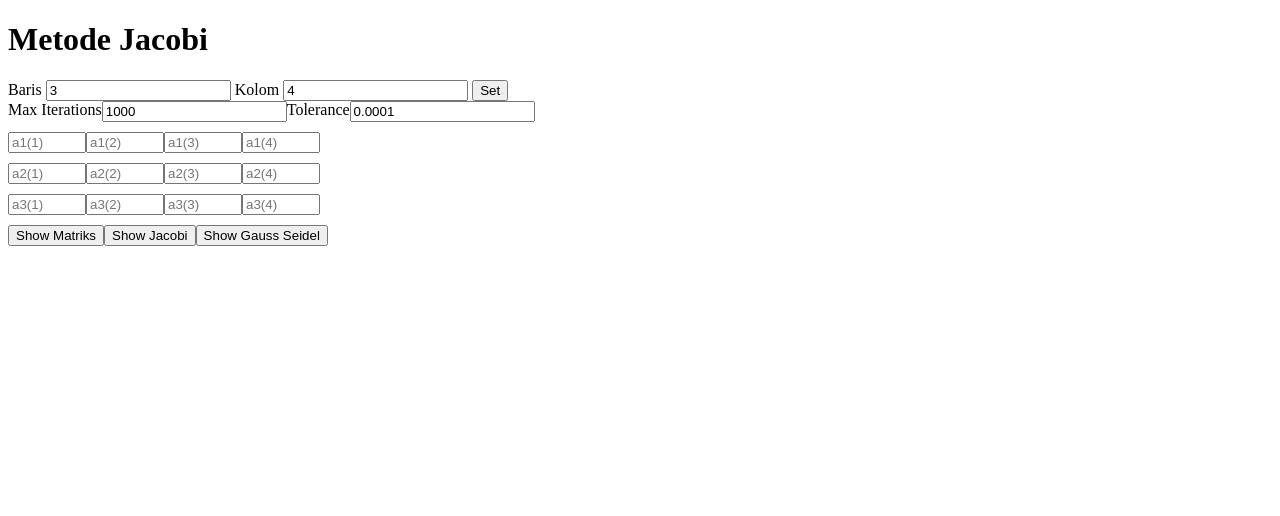
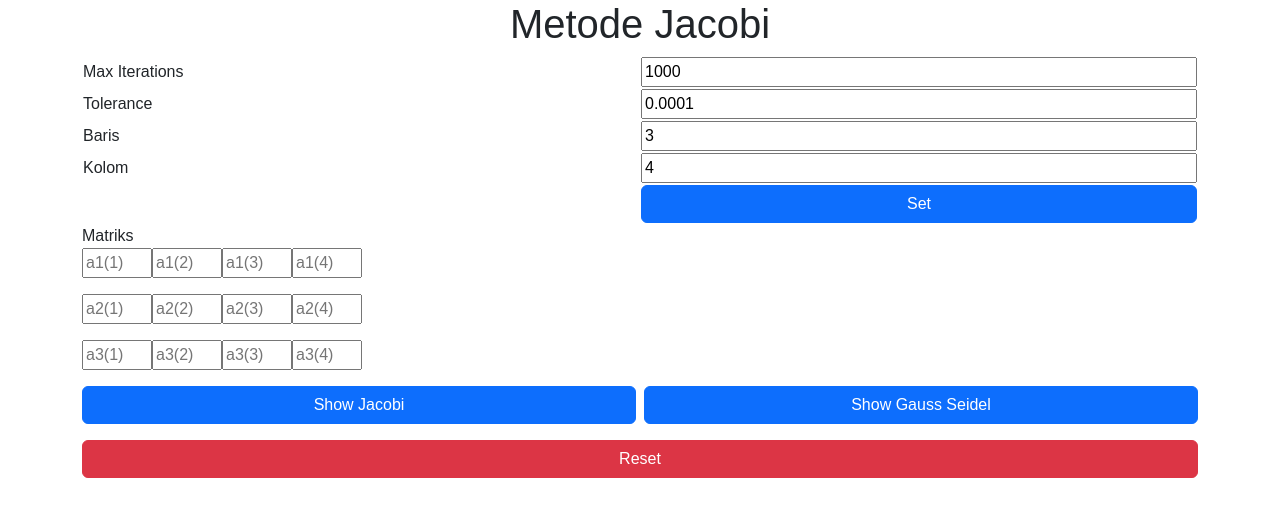
Before and after one commit to riyanfazrirahman/code-numerik-jacobi, a plain HTML site: page index.html in a window 1280 px wide. Both pictures are taken after a click on the button "Set". Drawn offline with nearby package versions, Linux system fonts and the light colour scheme.

Commit message:
fix the display

```diff
--- a/index.html
+++ b/index.html
@@ -4,18 +4,32 @@
         <meta charset="UTF-8">
         <meta name="viewport" content="width=device-width, initial-scale=1.0">
         <title>Jacobi</title>
+        <link
+            href="https://cdn.jsdelivr.net/npm/bootstrap@5.3.3/dist/css/bootstrap.min.css"
+            rel="stylesheet"
+            integrity="sha384-QWTKZyjpPEjISv5WaRU9OFeRpok6YctnYmDr5pNlyT2bRjXh0JMhjY6hW+ALEwIH"
+            crossorigin="anonymous">
+        <style>
+        body {
+            font-family: Arial, sans-serif;
+        }
+    </style>
     </head>
-    <style>
-     #iterationsAndTolerance{
-        display: flex;
+    <body>
+        <div class="container">
 
-     }
-    </style>
-    <body>
-        <h1>Metode Jacobi</h1>
-        <div id="barisKolom"></div>
-        <div id="iterationsAndTolerance"></div>
-        <div id="soal"></div>
+            <h1 class="text-center">Metode Jacobi</h1>
+
+            <div id="iterationsAndTolerance"></div>
+            <div id="barisKolom"></div>
+
+            <div id="soal"></div>
+        </div>
+
         <script src="script.js"></script>
+        <script
+            src="https://cdn.jsdelivr.net/npm/bootstrap@5.3.3/dist/js/bootstrap.bundle.min.js"
+            integrity="sha384-YvpcrYf0tY3lHB60NNkmXc5s9fDVZLESaAA55NDzOxhy9GkcIdslK1eN7N6jIeHz"
+            crossorigin="anonymous"></script>
     </body>
 </html>
--- a/script.js
+++ b/script.js
@@ -4,11 +4,20 @@ function createBarisKolomForm() {
   let col = 4;
 
   let html = `
-      <label for="row">Baris </label>
-      <input type="number" id="row" value="${row}" />
-      <label for="col">Kolom </label>
-      <input type="number" id="col" value="${col}" />
-      <button id="set">Set</button>
+  <table  class="w-100">
+  <tr>
+  <td class="w-50"><label for="row">Baris </label></td>
+  <td><input  class="w-100" type="number" id="row" value="${row}" /> </td>
+  </tr>
+  <tr>
+  <td><label for="col">Kolom </label></td>
+  <td><input  class="w-100" type="number" id="col" value="${col}" /></td>
+  </tr>
+  <tr>
+  <td></td>
+  <td> <button id="set" class="w-100 btn btn-primary">Set</button></td>
+  </tr>
+  </table>
     `;
 
   barisKolom.innerHTML = html;
@@ -22,10 +31,16 @@ function createIterationsAndToleranceForm() {
   );
 
   let html = `
-      <label for="maxIterations">Max Iterations </label>
-      <input type="number" id="maxIterations" value="1000" />
-      <label for="tolerance">Tolerance </label>
-      <input type="number" id="tolerance" value="0.0001" step="0.0001" />
+  <table class="w-100">
+  <tr>
+  <td class="w-50 ><label for="maxIterations">Max Iterations </label></td>
+  <td><input  class="w-100" type="number" id="maxIterations" value="1000" /></td>
+  </tr>
+  <tr>
+  <td> <label for="tolerance">Tolerance </label></td>
+  <td> <input  class="w-100" type="number" id="tolerance" value="0.0001" step="0.0001" /></td>
+  </tr>
+  </table>
     `;
 
   iterationsAndTolerance.innerHTML = html;
@@ -37,45 +52,28 @@ function createInputGrid() {
 
   let gridHtml = "";
 
+  gridHtml += "Matriks";
   for (let i = 1; i <= row; i++) {
-    gridHtml += '<div style="margin-top: 10px;">';
+    gridHtml += '<div class="mb-3">';
     for (let j = 1; j <= col; j++) {
       gridHtml += `<input style="width:70px" placeholder="a${i}(${j})" id="a${i}_${j}">`;
     }
     gridHtml += "</div>";
   }
+  gridHtml += '<div class="d-flex justify-content-between">';
   gridHtml +=
-    '<button id="showMatriks" style="margin-top: 10px;">Show Matriks</button>';
+    '<button id="showJacobi"  class="btn btn-primary me-1 w-100">Show Jacobi</button>';
   gridHtml +=
-    '<button id="showJacobi" style="margin-top: 10px;">Show Jacobi</button>';
-  gridHtml +=
-    '<button id="showGaussSeidel" style="margin-top: 10px;">Show Gauss Seidel</button>';
+    '<button id="showGaussSeidel"  class="btn btn-primary ms-1 w-100">Show Gauss Seidel</button>';
+  gridHtml += "</div>";
+  gridHtml += '<a href="" class="btn btn-danger w-100 mt-3">Reset</a>';
+
   document.getElementById("soal").innerHTML = gridHtml;
 
-  document
-    .getElementById("showMatriks")
-    .addEventListener("click", displayMatrix);
   document.getElementById("showJacobi").addEventListener("click", solveJacobi);
   document
     .getElementById("showGaussSeidel")
     .addEventListener("click", solveGaussSeidel);
-}
-
-function displayMatrix() {
-  let row = parseInt(document.getElementById("row").value);
-  let col = parseInt(document.getElementById("col").value);
-
-  let tableHtml = '<table border="1" style="border-collapse: collapse;">';
-  for (let i = 1; i <= row; i++) {
-    tableHtml += "<tr>";
-    for (let j = 1; j <= col; j++) {
-      let value = document.getElementById(`a${i}_${j}`).value;
-      tableHtml += `<td>${value}</td>`;
-    }
-    tableHtml += "</tr>";
-  }
-  tableHtml += "</table>";
-  document.getElementById("soal").innerHTML += tableHtml;
 }
 
 function solveJacobi() {
@@ -175,7 +173,7 @@ function converged(xOld, xNew, tolerance) {
 }
 
 function displayIterationTable(iterations, title) {
-  let tableHtml = `<h3>${title}</h3><table border="1" style="border-collapse: collapse;"><tr><th>Iterasi</th>`;
+  let tableHtml = `<h3 class="text-center mt-3">${title}</h3><div class="table-responsive"><table class="table table-bordered border-primary"><tr><th>Iterasi</th>`;
   for (let i = 0; i < iterations[0].x.length; i++) {
     tableHtml += `<th>X${i + 1}</th>`;
   }
@@ -195,7 +193,7 @@ function displayIterationTable(iterations, title) {
     tableHtml += `</tr>`;
   });
 
-  tableHtml += `</table>`;
+  tableHtml += `</table></div>`;
   document.getElementById("soal").innerHTML += tableHtml;
 }
 
```
